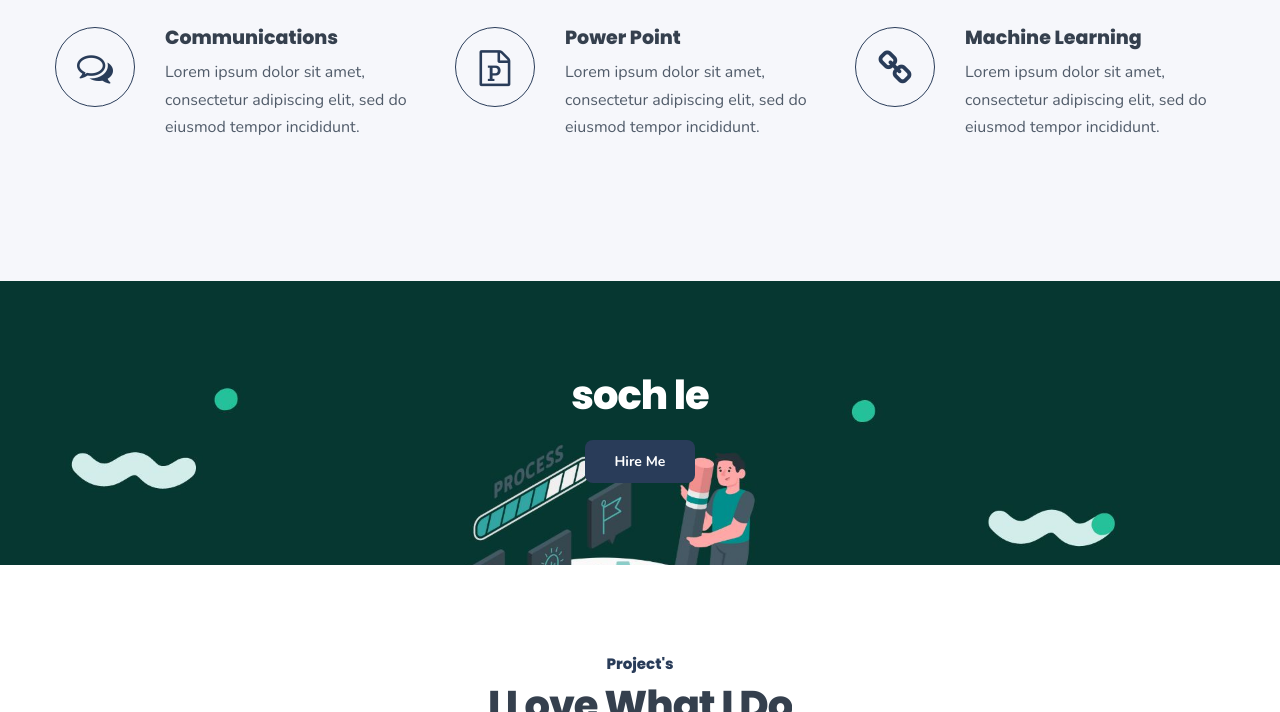
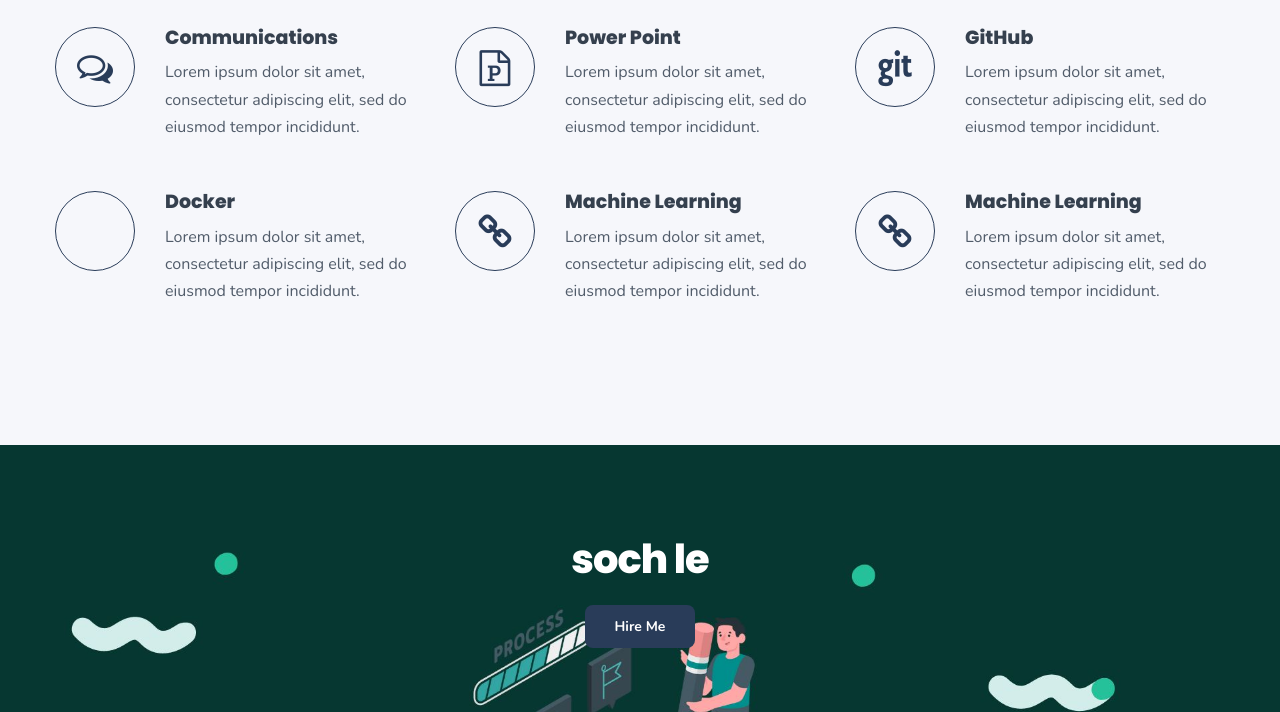
Before and after one commit to workvikrant/main-website, a plain HTML site: page index.html in a window 1280 px wide. Shown: the part 2088-2800 px from the top of the page. Drawn offline with nearby package versions, Linux system fonts and the light colour scheme; animation ran at ten frames a second.

Commit message:
added skills update

```diff
--- a/index.html
+++ b/index.html
@@ -169,7 +169,7 @@
                         <div class="row">
                             <div class="col-lg-4 col-md-6 mb30 wow fadeInRight" data-wow-delay="0s">
                                 <div class="f-box f-icon-left f-icon-circle f-border">
-                                    <i class="fa fa-database
+                                    <i class="fa fa-
                                      id-color"></i>
                                     <div class="fb-text">
                                         <h4>SQL</h4>
@@ -274,6 +274,36 @@
                                     <i class="fa fa-file-powerpoint-o id-color"></i>
                                     <div class="fb-text">
                                         <h4>Power Point</h4>
+                                        <p>Lorem ipsum dolor sit amet, consectetur adipiscing elit, sed do eiusmod tempor incididunt.</p>
+                                    </div>
+                                </div>
+                            </div>
+
+                            <div class="col-lg-4 col-md-6 mb30 wow fadeInRight" data-wow-delay=".5s">
+                                <div class="f-box f-icon-left f-icon-circle f-border">
+                                    <i class="fa fa-git id-color"></i>
+                                    <div class="fb-text">
+                                        <h4>GitHub</h4>
+                                        <p>Lorem ipsum dolor sit amet, consectetur adipiscing elit, sed do eiusmod tempor incididunt.</p>
+                                    </div>
+                                </div>
+                            </div>
+
+                            <div class="col-lg-4 col-md-6 mb30 wow fadeInRight" data-wow-delay=".5s">
+                                <div class="f-box f-icon-left f-icon-circle f-border">
+                                    <i class="fa feature-box-group id-color"></i>
+                                    <div class="fb-text">
+                                        <h4>Docker</h4>
+                                        <p>Lorem ipsum dolor sit amet, consectetur adipiscing elit, sed do eiusmod tempor incididunt.</p>
+                                    </div>
+                                </div>
+                            </div>
+
+                            <div class="col-lg-4 col-md-6 mb30 wow fadeInRight" data-wow-delay=".5s">
+                                <div class="f-box f-icon-left f-icon-circle f-border">
+                                    <i class="fa fa-chain id-color"></i>
+                                    <div class="fb-text">
+                                        <h4>Machine Learning</h4>
                                         <p>Lorem ipsum dolor sit amet, consectetur adipiscing elit, sed do eiusmod tempor incididunt.</p>
                                     </div>
                                 </div>
```
